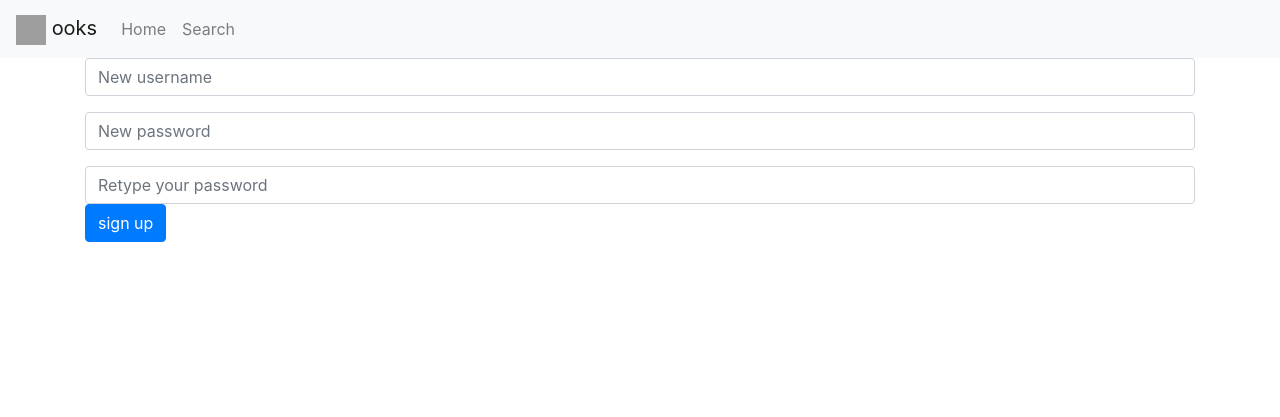
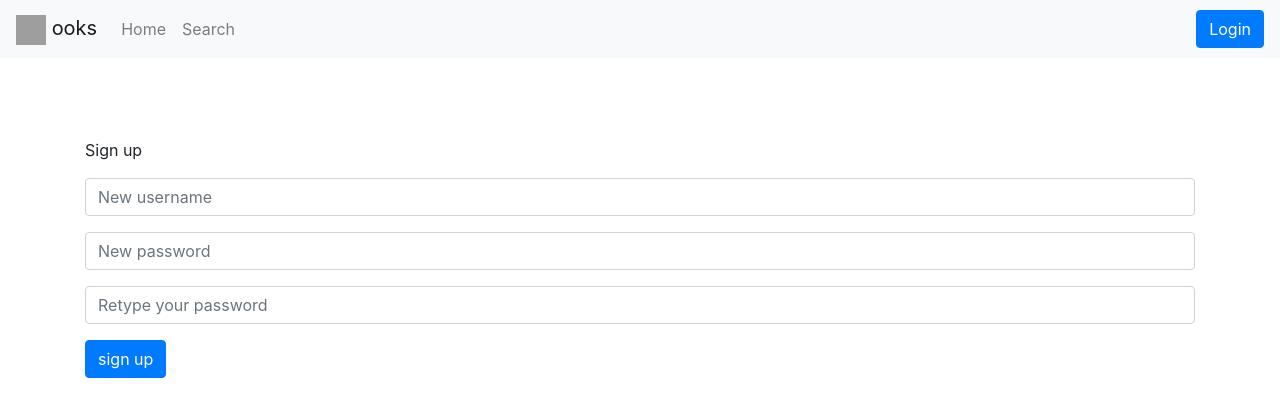
Before and after one commit to lucasducau/project1, a Flask app: page /register in a window 1280 px wide. Shown: the top 417 px of the page. Run offline with Flask 2, Linux system fonts and the light colour scheme; some libraries are stand-ins or nearby versions; grey boxes are pictures that could not be loaded.

Commit message:
login works

```diff
--- a/application.py
+++ b/application.py
@@ -58,7 +58,7 @@ def index():
         flash(db_username)
         flash(db_hash)
 
-#        db_hash="$pbkdf2-sha256$29000$Z2yNcW4NIcR4L6XU2vu/lw$cft//adlGUT3Szd8EufUfoin/Zj3ybmcMlafM1myIlE"
+
 
 #        db_hash = db_hash[0].encode("utf-8")
         if pbkdf2_sha256.verify(password, db_hash):
@@ -119,3 +119,11 @@ def search():
         results = db.execute("SELECT * FROM books WHERE title = :query", {"query": query}).fetchall()
 
         return render_template('search.html', results=results)
+
+
+@app.route("/logout", methods=["POST", "GET"])
+def logout():
+    session['logged_in'] = False
+    session['user_id'] = None
+    flash('Logged out successfully')
+    return redirect(url_for('index'))
--- a/templates/index.html
+++ b/templates/index.html
@@ -12,12 +12,9 @@ Rate Books
 {% with messages = get_flashed_messages() %}
   {% if messages %}
     {% for message in messages %}
-
           <div class="alert alert-success" role="alert">
               {{message}}
             </div>
-
-
     {% endfor %}
   {% endif %}
 {% endwith %}
@@ -30,7 +27,7 @@ Rate Books
 <p>In this page you will be able to search and rate books</p>
 <p>login</p>
 
-    <form action="{{ url_for('index') }}" method="post">
+    <form action="{{ url_for('index') }}" method="POST">
       <div class="form-group">
         <input class="form-control" name="username" placeholder="user">
       </div>
--- a/templates/layout.html
+++ b/templates/layout.html
@@ -7,6 +7,9 @@
   <script src="https://code.jquery.com/jquery-3.3.1.slim.min.js" integrity="sha384-q8i/X+965DzO0rT7abK41JStQIAqVgRVzpbzo5smXKp4YfRvH+8abtTE1Pi6jizo" crossorigin="anonymous"></script>
   <script src="https://cdnjs.cloudflare.com/ajax/libs/popper.js/1.14.7/umd/popper.min.js" integrity="sha384-UO2eT0CpHqdSJQ6hJty5KVphtPhzWj9WO1clHTMGa3JDZwrnQq4sF86dIHNDz0W1" crossorigin="anonymous"></script>
   <script src="https://stackpath.bootstrapcdn.com/bootstrap/4.3.1/js/bootstrap.min.js" integrity="sha384-JjSmVgyd0p3pXB1rRibZUAYoIIy6OrQ6VrjIEaFf/nJGzIxFDsf4x0xIM+B07jRM" crossorigin="anonymous"></script>
+  <link rel="stylesheet" type="text/css" href="static/style.css">
+
+
   <style>
 
 
@@ -31,9 +34,25 @@
           <a class="nav-link" href="{{ url_for('search') }}">Search</a>
         </li>
       </ul>
+<!--FIN-->
+  <div class="navbar-collapse justify-content-stretch">
+      <ul class="navbar-nav ml-auto">
+      {% if session.get('logged_in') %}
+        <li class="nav-item"><a href="#" class="nav-link">{{ session['user_id'] }}</a></li>
+        <li class="nav-item"><a href="{{ url_for('logout') }}" class="btn btn-primary" role="button">
+          <span>Logout</span>
+        </a></li>
+      {% else %}
+        <li class="nav-item"><a href="{{ url_for('index') }}" class="btn btn-primary" role="button">
+          <span>Login</span>
+        </a></li>
+
+      {% endif %}
+    </ul>
+  </div>
     </div>
   </nav>
-  <div class="container">
+  <div style="padding-top:5em;"class="container">
     {% block body %}
     {% endblock %}
   </div>
--- a/templates/register.html
+++ b/templates/register.html
@@ -22,6 +22,7 @@ Register for this website
         {% endif %}
   {% endwith %}
 
+<p>Sign up</p>
 <form action="{{ url_for('register') }}" method="POST">
   <div class="form-group">
     <input class="form-control" name="username" placeholder="New username">
@@ -32,9 +33,14 @@ Register for this website
   <div class="form-group">
     <input class="form-control" name="password2" type="password" placeholder="Retype your password"
   </div>
-   <div class="form-group">
+
+   <div style="padding-top:1em"class="form-group">
       <button class="btn btn-primary">sign up</button>
   </div>
   </form>
 
+
+
+
+
 {% endblock %}
```
Also changed, not shown: 1 other file. Lines whose indentation alone changed are shown as unchanged.
